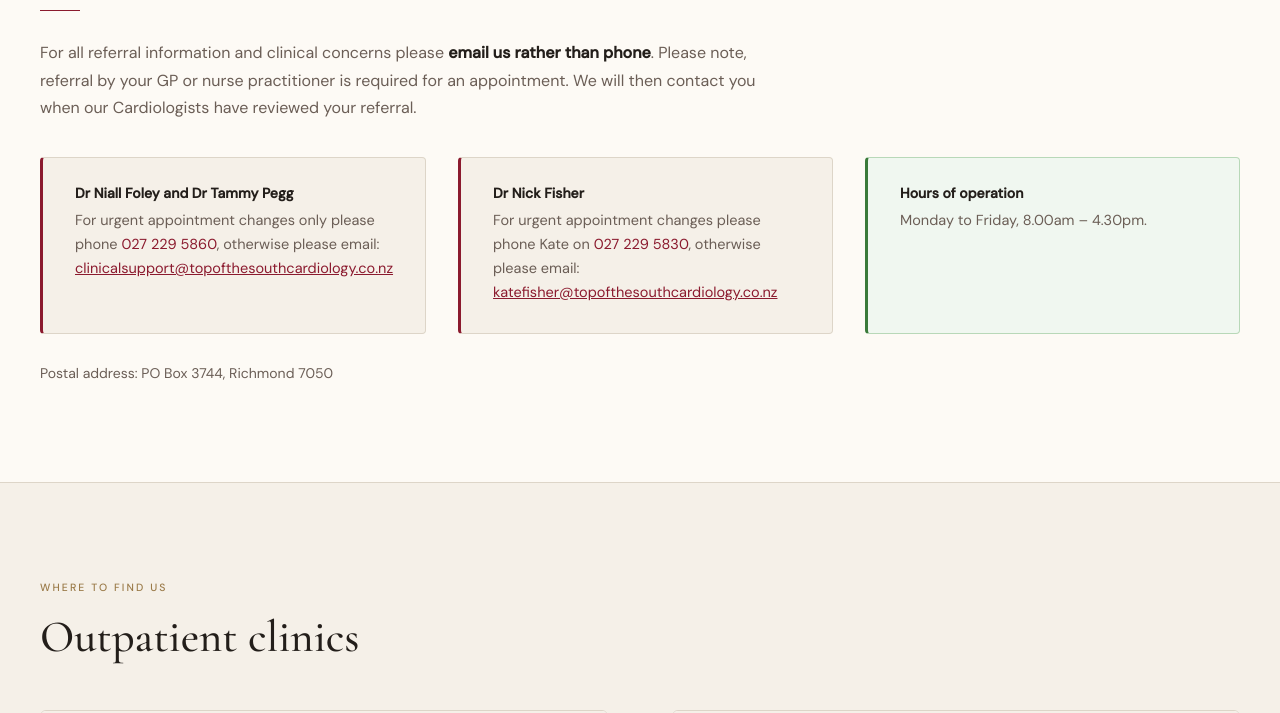
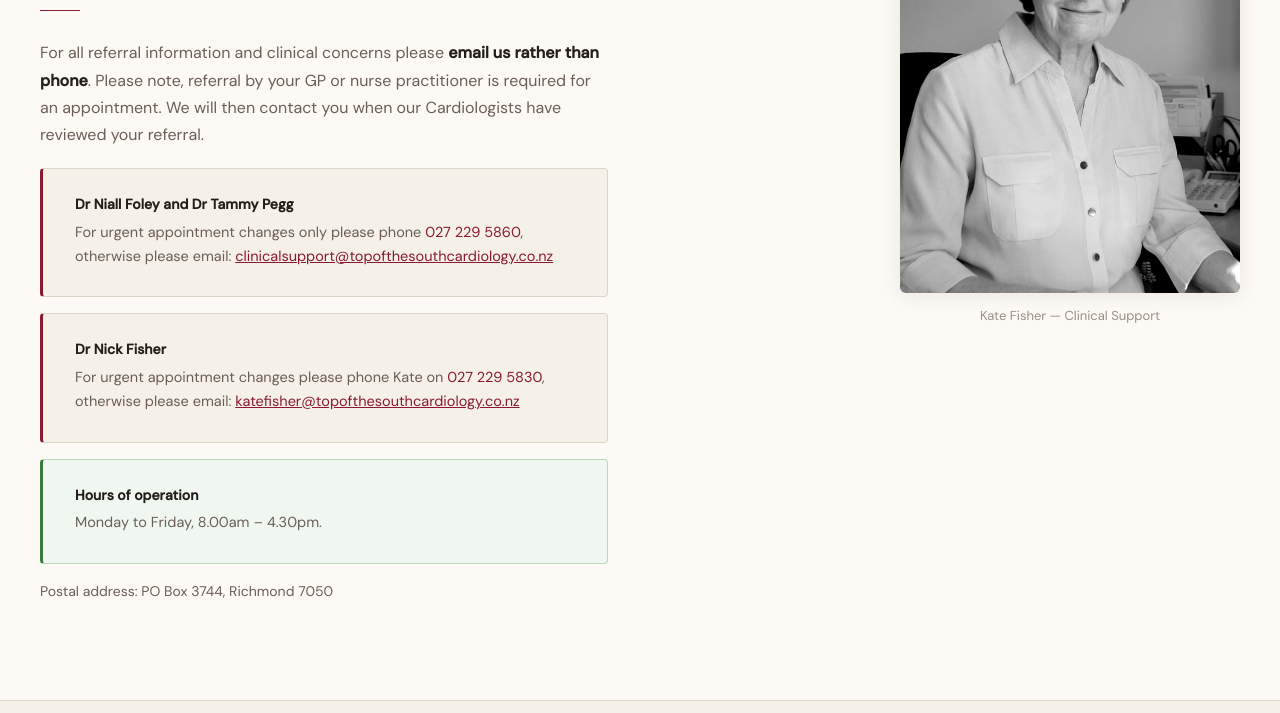
Before and after one commit to halforddigitalnz-lgtm/topofthesouthcardiology, a website: page contact.html in a window 1280 px wide. Shown: the part 644-1357 px from the top of the page. Drawn offline with nearby package versions, Linux system fonts and the light colour scheme.

Commit message:
Restore Kate Fisher's photo on the Contact page
The clinic's review asked whether her portrait was still needed; on
reflection it stays. Puts the image back exactly as it was — right
column, 340px, with the "Kate Fisher — Clinical Support" caption —
and returns the section to its original two-column layout, with the
contact callouts stacked down the left rather than three across.

The rest of the round-3 Contact changes are unaffected: the
cardiologists keep their first names and the last-minute
cancellation fee line stays out. Her Meet the Team card also stays
out, as requested.

Co-Authored-By: Claude Opus 5 <noreply@anthropic.com>

```diff
--- a/contact.html
+++ b/contact.html
@@ -55,27 +55,31 @@
   <!-- CONTACT DETAILS -->
   <section class="section">
     <div class="section-wrap">
-      <div class="reveal" style="max-width:740px;">
+      <div class="two-col" style="align-items:start;">
+        <div class="reveal">
           <span class="eyebrow">Clinical Support — Kate Fisher, Michelle</span>
           <h2>For all cardiology inquiries please email our team</h2>
           <div class="divider"></div>
-        <p style="color:var(--ink-mid);font-size:16px;line-height:1.7;">For all referral information and clinical concerns please <strong style="color:var(--ink);">email us rather than phone</strong>. Please note, referral by your GP or nurse practitioner is required for an appointment. We will then contact you when our Cardiologists have reviewed your referral.</p>
-      </div>
-      <div class="three-col reveal reveal-d1" style="margin-top:36px;">
-        <div class="callout">
+          <p style="color:var(--ink-mid);font-size:16px;line-height:1.7;margin-bottom:20px;">For all referral information and clinical concerns please <strong style="color:var(--ink);">email us rather than phone</strong>. Please note, referral by your GP or nurse practitioner is required for an appointment. We will then contact you when our Cardiologists have reviewed your referral.</p>
+          <div class="callout" style="margin-bottom:16px;">
             <h4>Dr Niall Foley and Dr Tammy Pegg</h4>
             <p>For urgent appointment changes only please phone <a href="tel:0272295860" style="color:var(--crimson);">027 229 5860</a>, otherwise please email: <a href="mailto:clinicalsupport@topofthesouthcardiology.co.nz" style="color:var(--crimson);text-decoration:underline;">clinicalsupport@topofthesouthcardiology.co.nz</a></p>
           </div>
-        <div class="callout">
+          <div class="callout" style="margin-bottom:16px;">
             <h4>Dr Nick Fisher</h4>
             <p>For urgent appointment changes please phone Kate on <a href="tel:0272295830" style="color:var(--crimson);">027 229 5830</a>, otherwise please email: <a href="mailto:katefisher@topofthesouthcardiology.co.nz" style="color:var(--crimson);text-decoration:underline;">katefisher@topofthesouthcardiology.co.nz</a></p>
           </div>
-        <div class="callout callout-green">
+          <div class="callout callout-green" style="margin-bottom:16px;">
             <h4>Hours of operation</h4>
             <p>Monday to Friday, 8.00am – 4.30pm.</p>
           </div>
+          <p style="color:var(--ink-mid);font-size:14px;">Postal address: PO Box 3744, Richmond 7050</p>
         </div>
-      <p class="reveal reveal-d2" style="color:var(--ink-mid);font-size:14px;margin-top:28px;">Postal address: PO Box 3744, Richmond 7050</p>
+        <div class="reveal reveal-d1" style="max-width:340px;justify-self:end;">
+          <img src="images/original-site/contact-kate.jpg" alt="Kate Fisher" style="width:100%;border-radius:6px;box-shadow:var(--shadow);" loading="lazy">
+          <p style="text-align:center;font-size:13px;color:var(--ink-light);margin-top:12px;">Kate Fisher — Clinical Support</p>
+        </div>
+      </div>
     </div>
   </section>
 
```
Lines whose indentation alone changed are shown as unchanged.
